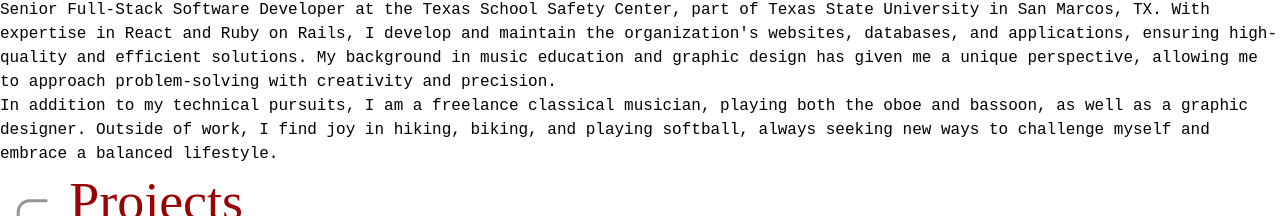
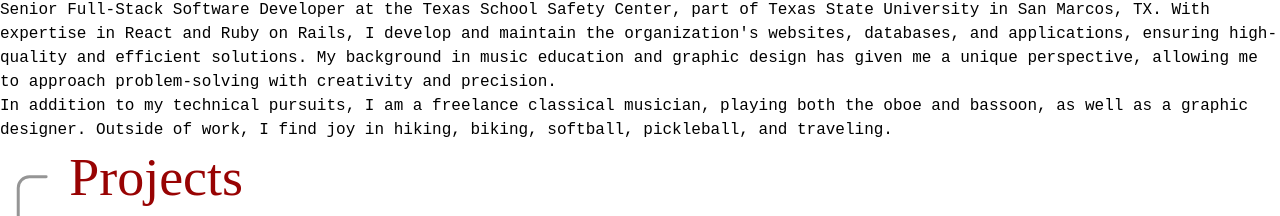
Before and after one commit to jdhawks2132/svelte-portfolio, a SvelteKit app: page / in a window 1280 px wide. Shown: the part 2079-2295 px from the top of the page. Built offline with nearby package versions, Linux system fonts and the light colour scheme; a web font is replaced by a local one.

Commit message:
update about me hobbies

```diff
--- a/src/routes/+page.svelte
+++ b/src/routes/+page.svelte
@@ -63,9 +63,10 @@
 				<span class="text-red-800 font-semibold">oboe</span> and
 				<span class="text-red-800 font-semibold">bassoon</span>, as well as a graphic designer.
 				Outside of work, I find joy in <span class="text-red-800 font-semibold">hiking</span>,
-				<span class="text-red-800 font-semibold">biking</span>, and playing
-				<span class="text-red-800 font-semibold">softball</span>, always seeking new ways to
-				challenge myself and embrace a balanced lifestyle.
+				<span class="text-red-800 font-semibold">biking</span>,
+				<span class="text-red-800 font-semibold">softball</span>,
+				<span class="text-red-800 font-semibold">pickleball</span>, and
+				<span class="text-red-800 font-semibold">traveling</span>.
 			</p>
 		</div>
 	</div>
```
